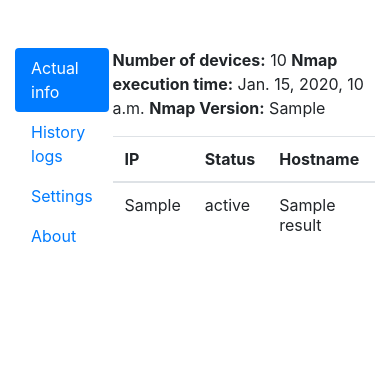
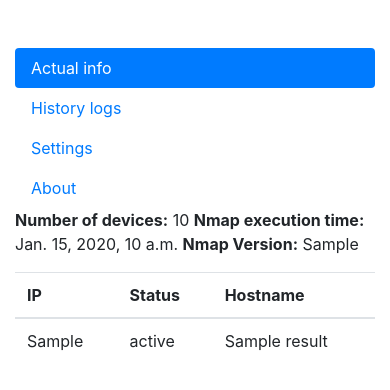
Before and after one commit to HoshiYamazaki/Kenealize, a Django app: template templates/index.html in a window 390 px wide. Shown: the part 56-446 px from the top of the page. Run offline with Django 3.2, Linux system fonts and the light colour scheme; the template is opened without the code that fills it: most values are stand-ins (such as "Sample title", 1, 10 or a date in 2020); some libraries are stand-ins or nearby versions.

Commit message:
Add responsives

```diff
--- a/templates/index.html
+++ b/templates/index.html
@@ -2,6 +2,7 @@
     <head>
         <title>Kenealize - network analizer</title>
         <link rel="stylesheet" href="https://stackpath.bootstrapcdn.com/bootstrap/4.3.1/css/bootstrap.min.css" integrity="sha384-ggOyR0iXCbMQv3Xipma34MD+dH/1fQ784/j6cY/iJTQUOhcWr7x9JvoRxT2MZw1T" crossorigin="anonymous">
+        <meta name="viewport" content="width=device-width, initial-scale=1, shrink-to-fit=no">
     </head>
     <body>
         <nav class="navbar navbar-light bg-light mb-5">
@@ -14,7 +15,7 @@
         </nav>
         <div class="container">
             <div class="row">
-                <div class="col-3">
+                <div class="col-lg-3 col-sm-6">
                     <div class="nav flex-column nav-pills">
                         <a class="nav-link active" id="pill-index" data-toggle="pill" href="#index" role="tab" aria-controls="pill-index" aria-selected="true">Actual info</a>
                         <a class="nav-link" id="pill-history" data-toggle="pill" href="#history" role="tab" aria-controls="pill-history" aria-selected="false">History logs</a>
@@ -23,7 +24,7 @@
                     </div>
                 </div>
 
-                <div class="col-9">
+                <div class="col-lg-9 col-sm-6">
                     <div class="tab-content">
                         <div class="tab-pane fade show active" id="index" role="tabpanel">
                             <div class="mb-3"><b>Number of devices:</b>
```
